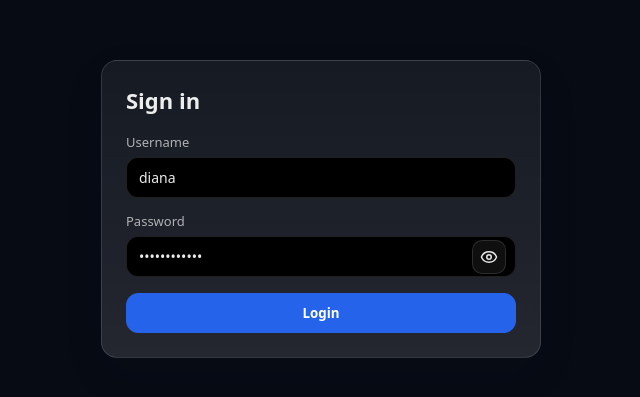
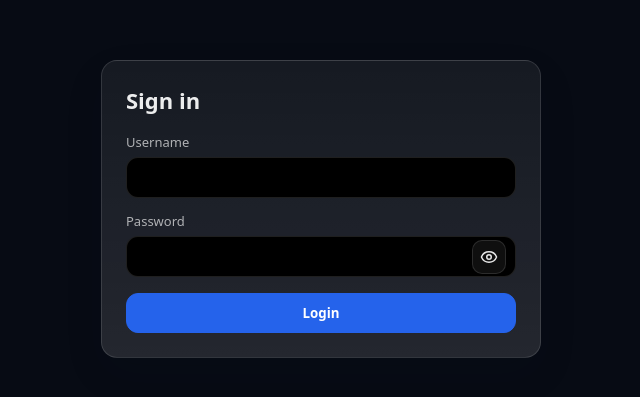
Before and after one commit to shannenlolol/SG_Election_App_SL, a React (Vite) app in the folder frontend/: page /login in a window 1280 px wide. Shown: the part 191-588 px from the top of the page, without its empty margins (319-959 px from the left). Built offline with nearby package versions, Linux system fonts and the light colour scheme; no server answers.

Commit message:
updated docs

```diff
--- a/frontend/src/pages/LoginPage.jsx
+++ b/frontend/src/pages/LoginPage.jsx
@@ -8,8 +8,12 @@ export default function LoginPage() {
   const navigate = useNavigate();
   const { user, setUser } = useAuth();
 
-  const [username, setUsername] = React.useState("diana");
-  const [password, setPassword] = React.useState("Password123!");
+  const [username, setUsername] = React.useState("");
+  const [password, setPassword] = React.useState("");
+
+  // const [username, setUsername] = React.useState("diana");
+  // const [password, setPassword] = React.useState("Password123!");
+
   const [showPassword, setShowPassword] = React.useState(false);
 
   const [errorText, setErrorText] = React.useState("");
```
Also changed, not shown: 2 other files (tests, documents, lock files or other folders).
